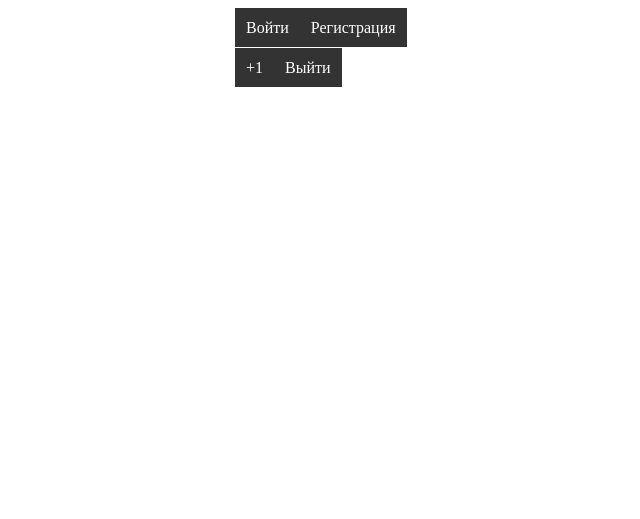
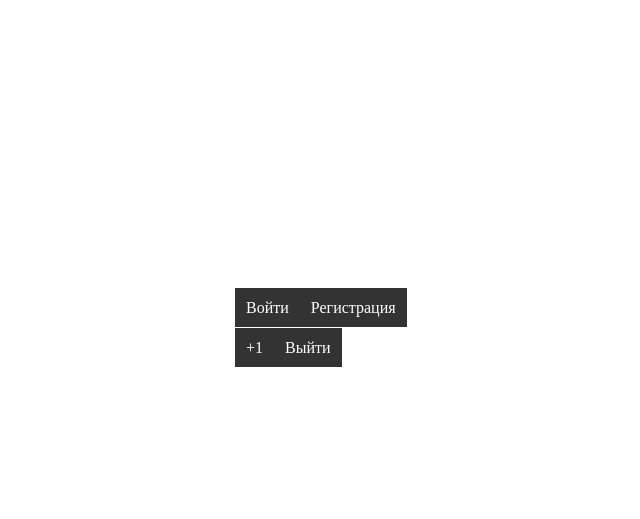
Before and after one commit to AnonimDev/test, a PHP site: page /assets/html/index.html in a window 1280 px wide. Shown: the top 519 px of the page, without its empty margins (319-959 px from the left). Run offline with PHP 8.4, Linux system fonts and the light colour scheme.

Commit message:
поправки по верстке

```diff
--- a/assets/css/style.css
+++ b/assets/css/style.css
@@ -1,3 +1,13 @@
+html{
+    position	: absolute;
+    top		    : 0;
+    bottom		: 0;
+    left		: 0;
+    right		: 0;
+    margin		: auto;
+    height		: 240px;
+    width		: 70%;
+}
 #wrap {
     width: 800px;
     height:100%;
@@ -16,9 +26,19 @@
 #content {
     width: 800px;
     height:500;
-    margin:0 auto;
+    margin: 60px 0;
     /*outline:1px solid lime;*/
+    text-align: center;
+}
+#content form{
+    display: inline-block;
+}
 
+.label{
+    float: left;
+}
+.button{
+    margin: 10px auto;
 }
 
 .menu{
--- a/assets/html/index.html
+++ b/assets/html/index.html
@@ -32,7 +32,7 @@
         </div>
     </div>
     <?php endif; ?>
-    <div style="clear:both;"></div>
+    <!--<div style="clear:both;"></div>-->
     <div id="content">
         <?php echo $content; ?>
     </div>
```
Also changed, not shown: assets/html/auth_form.html (+7 -6 lines), assets/html/reg_form.html (+11 -9 lines).
